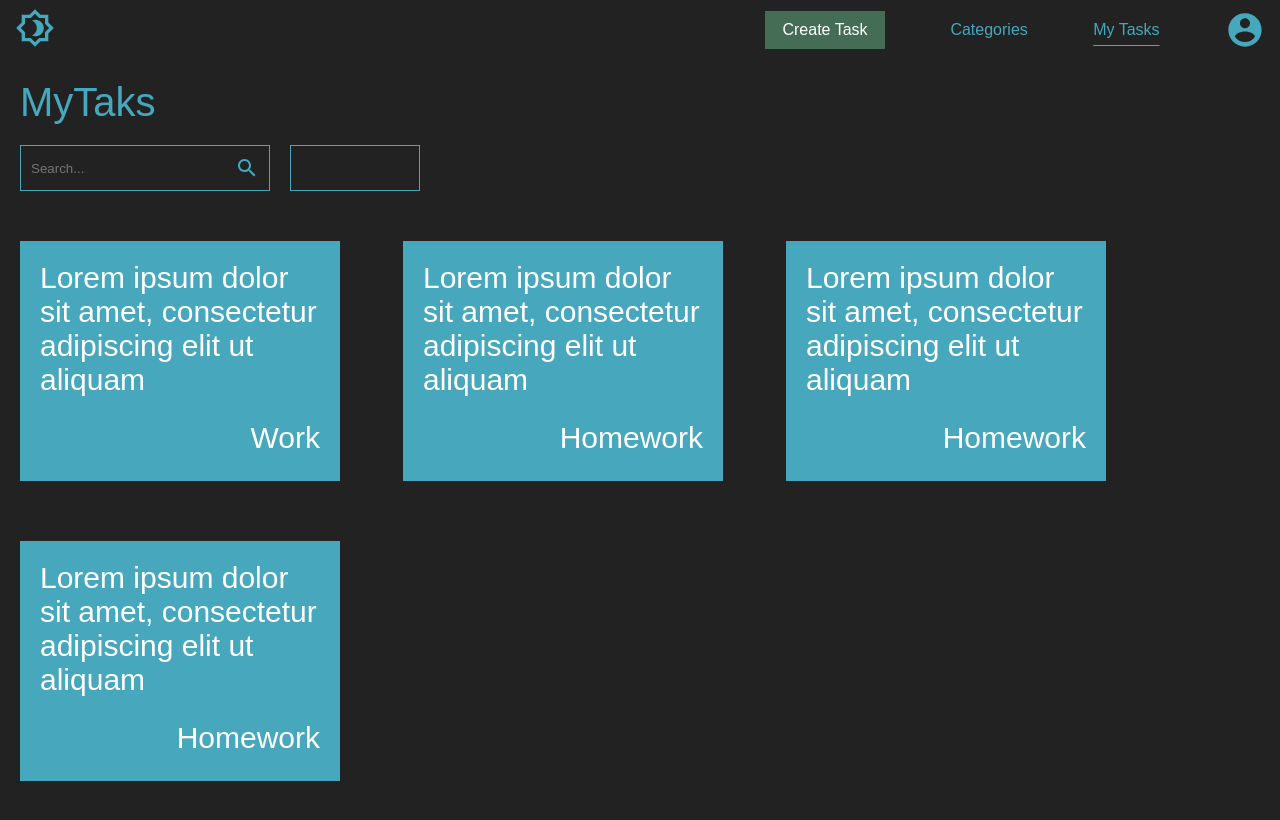
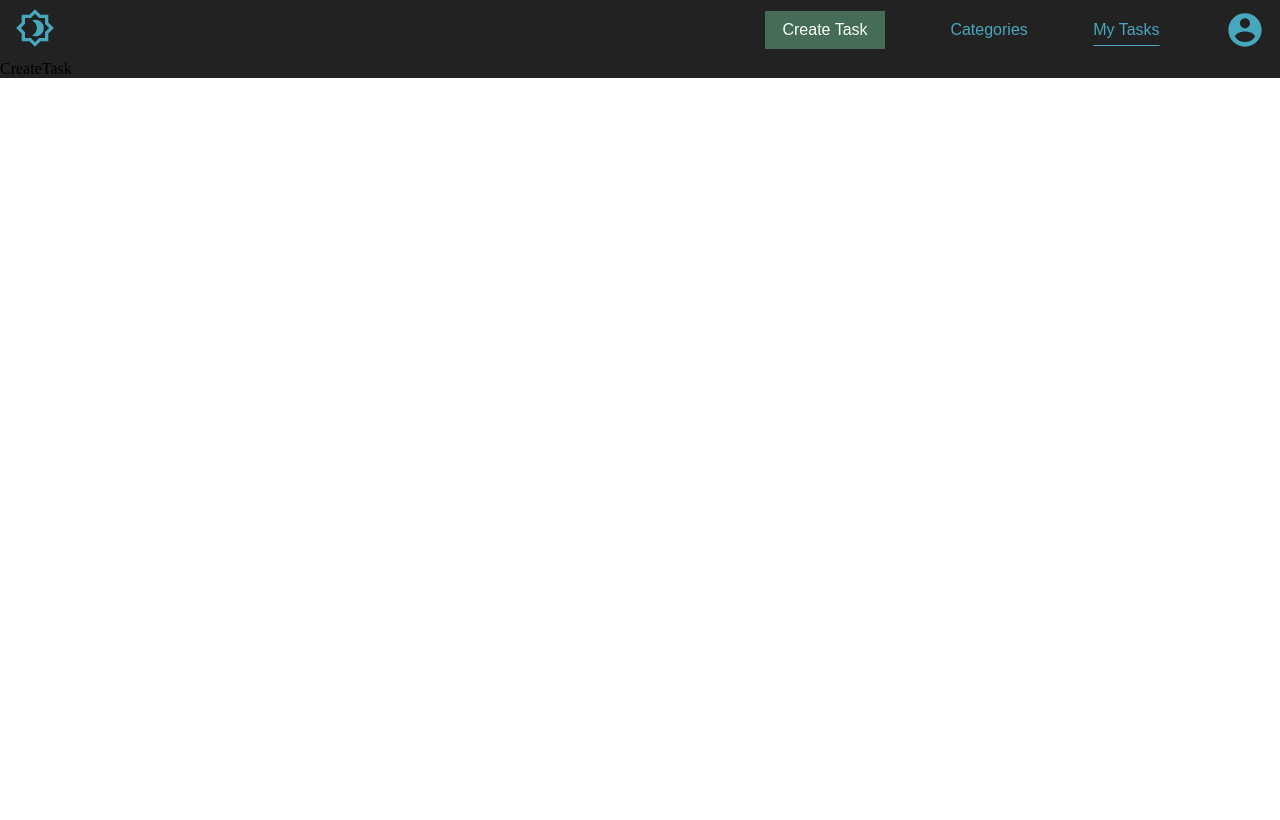
Before and after one commit to seba-nigu/react-todo-list, a React (Create React App) app: page /create-task in a window 1280 px wide. Shown: the top 820 px of the page. Built offline with nearby package versions, Linux system fonts and the light colour scheme.

Commit message:
created new page and made routes between pages in navbar

```diff
--- a/package.json
+++ b/package.json
@@ -9,6 +9,8 @@
     "@testing-library/user-event": "^13.5.0",
     "react": "^17.0.2",
     "react-dom": "^17.0.2",
+    "react-router": "^6.2.2",
+    "react-router-dom": "^6.2.2",
     "react-scripts": "5.0.0",
     "web-vitals": "^2.1.4"
   },
--- a/src/App.js
+++ b/src/App.js
@@ -2,6 +2,8 @@ import { useState } from "react";
 import MyTasks from "./Pages/MyTasks/MyTasks";
 import Navbar from "./Components/Navbar/Navbar";
 import { darkTheme } from "./themes/theme";
+import { BrowserRouter as Router, Routes, Route, Link } from "react-router-dom";
+import CreateTask from "./Pages/CreateTask/CreateTask";
 
 function App() {
   const [theme, setTheme] = useState(darkTheme);
@@ -13,8 +15,13 @@ function App() {
         backgroundColor: theme.background,
       }}
     >
-      <Navbar theme={theme} setTheme={setTheme} />
-      <MyTasks theme={theme} />
+      <Router>
+        <Navbar theme={theme} setTheme={setTheme} />
+        <Routes>
+          <Route path="/" element={<MyTasks theme={theme} />} />
+          <Route path="/create-task" element={<CreateTask theme={theme} />} />
+        </Routes>
+      </Router>
     </div>
   );
 }
--- a/src/Components/Navbar/Navbar.js
+++ b/src/Components/Navbar/Navbar.js
@@ -8,6 +8,7 @@ import React from "react";
 import MainButton from "../MainButton/MainButton";
 import "./style.css";
 import { lightTheme, darkTheme } from "../../themes/theme.js";
+import { Link } from "react-router-dom";
 
 function Navbar(props) {
   let icon = (
@@ -55,10 +56,13 @@ function Navbar(props) {
     <div className="Navbar">
       <div className="navbar-left-part">{icon}</div>
       <div className="navbar-right-part">
+        <Link to="/create-task" className="custom-link-router">
           <MainButton
             text={"Create Task"}
             backgroundColor={props.theme.mainButton}
           />
+        </Link>
+        <Link to="/categories" className="custom-link-router">
           <div
             className="navbar-item"
             style={{
@@ -67,6 +71,8 @@ function Navbar(props) {
           >
             Categories
           </div>
+        </Link>
+        <Link to="/" className="custom-link-router">
           <div
             className="navbar-item underlined"
             style={{
@@ -75,6 +81,8 @@ function Navbar(props) {
           >
             My Tasks
           </div>
+        </Link>
+
         <AccountCircle
           style={{
             fontSize: "40px",
--- a/src/Components/Navbar/style.css
+++ b/src/Components/Navbar/style.css
@@ -25,3 +25,7 @@
   text-decoration: underline;
   text-underline-offset: 10px;
 }
+
+.custom-link-router {
+  text-decoration: none;
+}
--- /dev/null
+++ b/src/Pages/CreateTask/CreateTask.js
@@ -0,0 +1,8 @@
+import React from "react";
+import "./style.css";
+
+function CreateTask() {
+  return <div className="CreateTask">CreateTask</div>;
+}
+
+export default CreateTask;
```
Also changed, not shown: src/Pages/CreateTask/style.css (added), 1 other file (tests, documents, lock files or other folders). Lines whose indentation alone changed are shown as unchanged.
